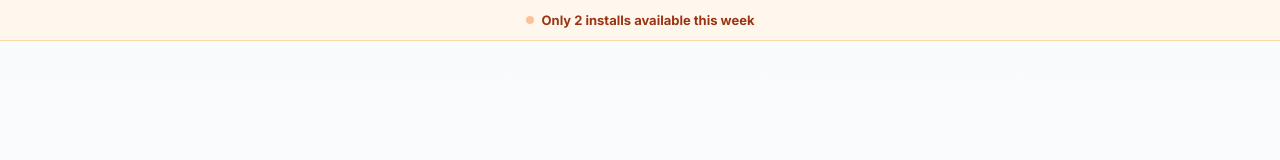
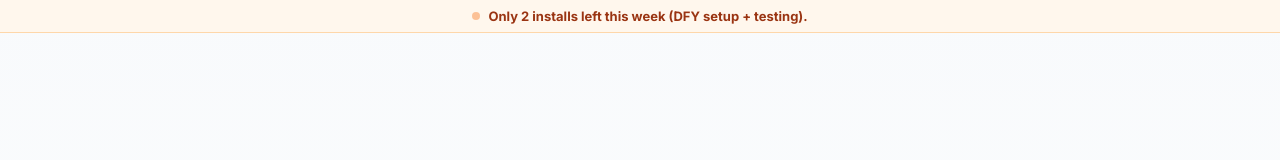
Before and after one commit to gittradeanchor/Flowio-react-V01, a React (Vite) app: page / in a window 1280 px wide. Shown: the top 160 px of the page. Built offline with nearby package versions, Linux system fonts and the light colour scheme.

Commit message:
Update App.tsx

```diff
--- a/App.tsx
+++ b/App.tsx
@@ -13,9 +13,9 @@ import { ChatWidget } from './components/ChatWidget';
 const App = () => {
     // Scarcity Bar
     const ScarcityBar = () => (
-        <div className="fixed top-0 left-0 w-full bg-[#FFF7ED] text-[#9A3412] text-center py-2 text-[13px] font-bold z-50 border-b border-[#FED7AA] flex justify-center items-center gap-2">
-            <span className="w-2 h-2 bg-orange rounded-full pulsing-dot"></span>
-            <span>Only 2 installs available this week</span>
+        <div className="fixed top-0 left-0 w-full bg-[#FFF7ED] text-[#9A3412] text-center py-2 text-[13px] font-bold z-50 border-b border-[#FED7AA] flex justify-center items-center gap-2 px-2 leading-tight">
+            <span className="w-2 h-2 bg-orange rounded-full pulsing-dot shrink-0"></span>
+            <span>Only 2 installs left this week (DFY setup + testing).</span>
         </div>
     );
 
```
